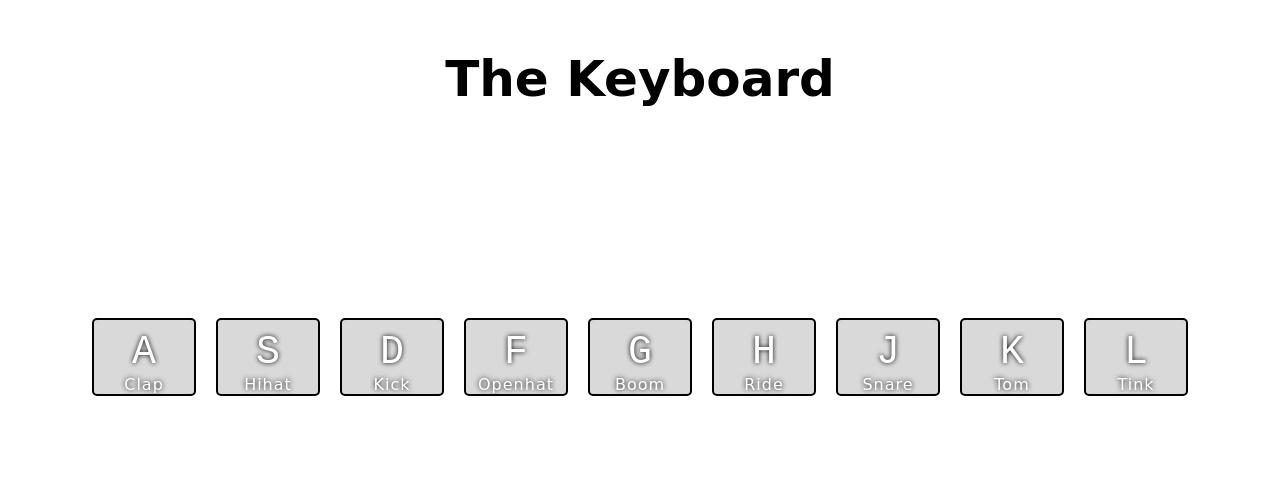
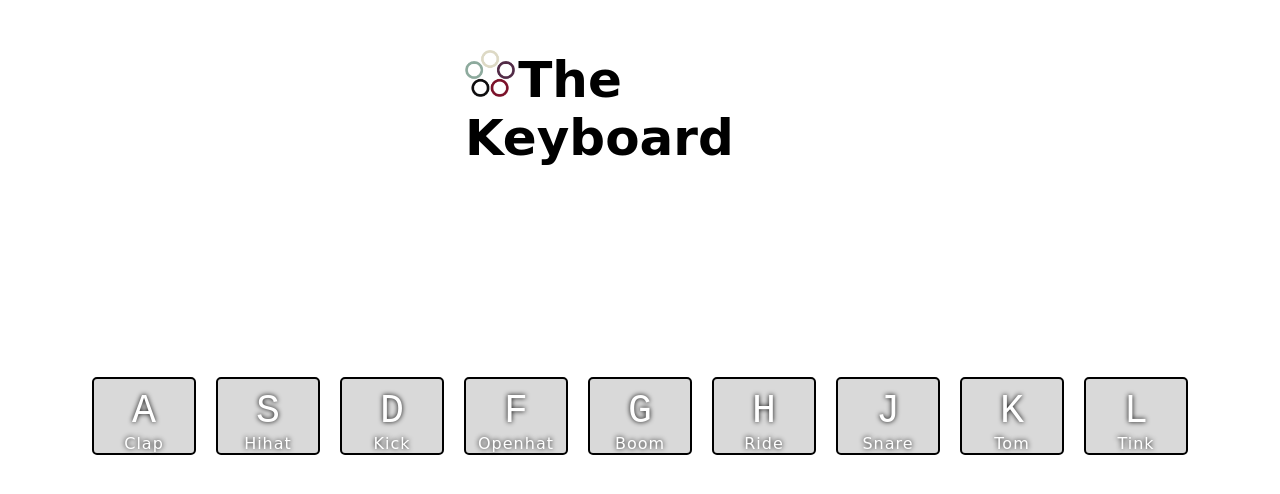
Before and after one commit to shandysulen/The-Keyboard, a plain HTML site: page index.html in a window 1280 px wide. Drawn offline with Linux system fonts and the light colour scheme; a web font is replaced by a local one.

Commit message:
Made first version of logo and implemented into site

```diff
--- a/index.html
+++ b/index.html
@@ -10,7 +10,10 @@
 
 <body>
   <canvas style="position: absolute; z-index: -1;"></canvas>
-  <h1>The Keyboard</h1>
+  <div id="header">
+    <img src="./images/logo.png" width="50" />
+    <h1>The Keyboard</h1>
+  </div>
 
   <div class="keys">
     <div data-key="65" class="key">
--- a/style.css
+++ b/style.css
@@ -8,11 +8,16 @@ body, html {
   font-family: 'Cedarville Cursive', cursive;
 }
 
+#header {
+  margin: 0 auto;
+  width: 350px;
+  padding-top: 50px;
+}
+
 h1 {
-  text-align: center;
+  display: inline;
   font-size: 50px;
-  margin: 0;
-  padding-top: 50px;
+  /* margin-left: 10px; */
 }
 
 .keys {
```
Also changed, not shown: images/logo.png (added).
